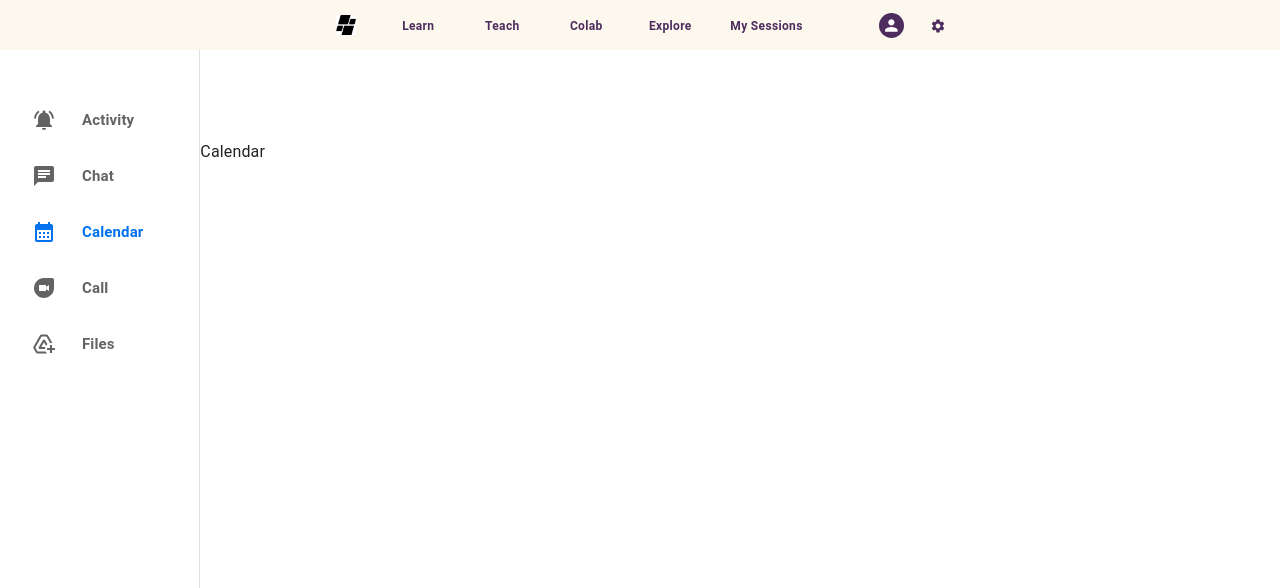
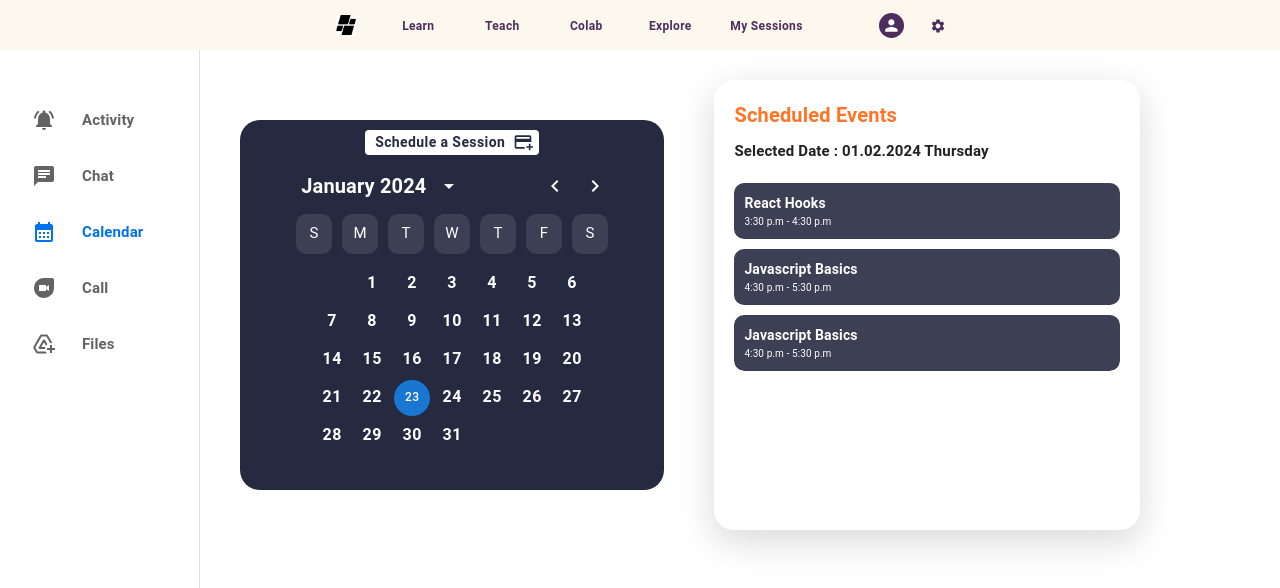
Before and after one commit to kunduanshuman07/SkillExchangePlatform, a React (Create React App) app in the folder fe/: page /learn/1/connect in a window 1280 px wide. Both pictures are taken after a click on the item "Calendar". Shown: the top 588 px of the page. Built offline with nearby package versions, Linux system fonts and the light colour scheme; the HTML template or start-up script is replaced by a standard one.

Commit message:
Calendar Drawer Item done

```diff
--- a/fe/package.json
+++ b/fe/package.json
@@ -10,10 +10,12 @@
     "@mui/material": "^5.14.18",
     "@mui/x-charts": "^6.18.3",
     "@mui/x-data-grid": "^6.18.4",
+    "@mui/x-date-pickers": "^6.19.2",
     "@testing-library/jest-dom": "^5.17.0",
     "@testing-library/react": "^13.4.0",
     "@testing-library/user-event": "^13.5.0",
     "axios": "^1.6.2",
+    "dayjs": "^1.11.10",
     "eslint-plugin-prettier": "^5.1.2",
     "moment": "^2.30.1",
     "react": "^18.2.0",
--- /dev/null
+++ b/fe/src/components/Calendar.jsx
@@ -0,0 +1,58 @@
+import React from 'react'
+import { AdapterDayjs } from '@mui/x-date-pickers/AdapterDayjs';
+import { LocalizationProvider } from '@mui/x-date-pickers/LocalizationProvider';
+import { DateCalendar } from '@mui/x-date-pickers/DateCalendar';
+const Calendar = ({value, setValue}) => {
+    return (
+        <LocalizationProvider dateAdapter={AdapterDayjs}>
+            <DateCalendar
+                value={value}
+                onChange={(newValue) => setValue(newValue)}
+                sx={{
+                    width: "350px",
+                    ".css-dplwbx-MuiPickersCalendarHeader-label": {
+                        fontSize: "20px",
+                        fontWeight: "bold",
+                    },
+                    ".css-12mkn7b-MuiButtonBase-root-MuiIconButton-root-MuiPickersCalendarHeader-switchViewButton ": {
+                        color: "white",
+                    },
+                    ".css-sf5j28-MuiButtonBase-root-MuiIconButton-root-MuiPickersCalendarHeader-switchViewButton": {
+                        color: "white",
+                    },
+                    ".css-kg9q0s-MuiButtonBase-root-MuiIconButton-root-MuiPickersArrowSwitcher-button": {
+                        color: "white",
+                    },
+                    ".css-1nkg345-MuiButtonBase-root-MuiIconButton-root-MuiPickersArrowSwitcher-button": {
+                        color: "white"
+                    },
+                    ".css-i5q14k-MuiDayCalendar-header ": {
+                        marginTop: "5px"
+                    },
+                    ".css-rhmlg1-MuiTypography-root-MuiDayCalendar-weekDayLabel": {
+                        color: "white",
+                        fontSize: "15px",
+                        margin: "0px 5px",
+                        backgroundColor: "#3D3F54",
+                        borderRadius: "10px",
+                    },
+                    ".css-12p2adl-MuiDayCalendar-monthContainer": {
+                        padding: "10px"
+                    },
+                    ".css-1u23akw-MuiButtonBase-root-MuiPickersDay-root": {
+                        color: "white",
+                        fontSize: "16px",
+                        fontWeight: "bold",
+                    },
+                    ".css-jgls56-MuiButtonBase-root-MuiPickersDay-root": {
+                        color: "white",
+                    },
+                    ".css-jgls56-MuiButtonBase-root-MuiPickersDay-root:not(.Mui-selected) ": {
+                        border: "1px solid white",
+                    }
+                }} />
+        </LocalizationProvider>
+    )
+}
+
+export default Calendar
--- a/fe/src/components/ConnectCalendar.jsx
+++ b/fe/src/components/ConnectCalendar.jsx
@@ -1,9 +1,133 @@
-import React from 'react'
-
+import * as React from 'react';
+import styled from 'styled-components';
+import { Box, Button, Typography } from '@mui/material';
+import Calendar from './Calendar';
+import dayjs from 'dayjs';
+import AddCardIcon from '@mui/icons-material/AddCard';
 const ConnectCalendar = () => {
+  const [value, setValue] = React.useState(dayjs());
   return (
-    <div>ConnectCalendar</div>
-  )
+    <Root>
+      <Box className='calendar-container'>
+        <Box className='calendar'>
+          <Button endIcon={<AddCardIcon />} className='schedule-btn'>Schedule a Session</Button>
+          <Calendar value={value} setValue={setValue} />
+        </Box>
+        <Box className='events'>
+          <Box className='event-header'>
+            <Typography className='event-header-text'>Scheduled Events</Typography>
+          </Box>
+          <Box className='event-content'>
+            <Box className='event-content-header'>
+              <Typography className='date-selection'>Selected Date : 01.02.2024 Thursday</Typography>
+            </Box>
+            <Box className='event-desc'>
+              <Box className='event'>
+                <Typography className='event-text'>React Hooks</Typography>
+                <Typography className='event-time'>3:30 p.m - 4:30 p.m</Typography>
+              </Box>
+              <Box className='event'>
+                <Typography className='event-text'>Javascript Basics</Typography>
+                <Typography className='event-time'>4:30 p.m - 5:30 p.m</Typography>
+              </Box>
+              <Box className='event'>
+                <Typography className='event-text'>Javascript Basics</Typography>
+                <Typography className='event-time'>4:30 p.m - 5:30 p.m</Typography>
+              </Box>
+            </Box>
+          </Box>
+        </Box>
+      </Box>
+    </Root>
+  );
 }
 
-export default ConnectCalendar
+const Root = styled.div`
+.calendar-container{
+  display: flex;
+  margin-left: 100px;
+}
+.event-text{
+  color: white;
+  font-size: 14px;
+  font-weight: bold;
+}
+.event-time{
+  color: white;
+  font-size: 10px;
+}
+.event{
+  display: flex;
+  flex-direction: column;
+  background-color: #3D3F54;
+  padding: 10px;
+  margin-top: 10px;
+  border-radius: 10px;
+}
+.event-desc{
+  margin-top: 10px;
+  border-radius: 10px;
+  display: flex;
+  flex-direction: column;
+  overflow-y: auto;
+  max-height: 100%;
+}
+.date-selection{
+  font-size: 15px;
+  font-weight: bold;
+}
+.event-content{
+  display: flex;
+  flex-direction: column;
+  margin-top: 10px;
+  max-height: 370px;
+  overflow: hidden;
+}
+.event-header-text{
+  font-size: 20px;
+  font-weight: bold;
+  color: #FF7426;
+}
+.event-header{
+  display: flex;
+  flex-direction: column;
+}
+.events{
+  width: 50%;
+  margin-top: -60px;
+  margin-left: 50px;
+  box-shadow: 0px 11px 35px 2px rgba(0, 0, 0, 0.14);
+  border-radius: 20px;
+  padding: 20px;
+  min-height: 450px;
+  max-height: 450px;
+  display: flex;
+  flex-direction: column;
+  cursor: pointer;
+}
+.schedule-btn{
+  font-size: 14px;
+  font-weight: bold;
+  text-transform: none;
+  color: #252A40;
+  background-color: white;
+  padding: 0px 10px;
+  margin: 0px auto;
+  &:hover{
+    color: white;
+  }
+}
+.calendar{
+  background-color: #252A40;
+  border-radius: 20px;
+  padding: 10px;
+  color: white;
+  margin-top: -20px;
+  width: 50%;
+  height: 370px;
+  display: flex;
+  flex-direction: column;
+}
+`
+
+export default ConnectCalendar;
--- a/fe/src/components/ConnectChat.jsx
+++ b/fe/src/components/ConnectChat.jsx
@@ -5,10 +5,15 @@ import FiberManualRecordIcon from '@mui/icons-material/FiberManualRecord';
 import Person3Icon from '@mui/icons-material/Person3';
 import HelpIcon from '@mui/icons-material/Help';
 import SendIcon from '@mui/icons-material/Send';
+import { useNavigate } from 'react-router-dom';
 const ConnectChat = () => {
+  const navigate = useNavigate();
+  const handleViewProfile = () => {
+    navigate('/learn/xyz');
+  }
   return (
     <Root>
-      <Box className='container'>
+      <Box className='connectchat-container'>
         <Box className='header'>
           <Avatar alt='Anshuman Kundu' src='' className='header-avatar'>MN</Avatar>
           <Box className='header-desc'>
@@ -16,7 +21,7 @@ const ConnectChat = () => {
             <Button startIcon={<FiberManualRecordIcon style={{ fontSize: "10px" }} />} className='avail-btn'>Available</Button>
           </Box>
           <Button className='course-desc' endIcon={<HelpIcon />}>React.js Course</Button>
-          <Button startIcon={<Person3Icon style={{}} />} className='profile-btn'>View Profile</Button>
+          <Button startIcon={<Person3Icon style={{}} />} className='profile-btn' onClick={handleViewProfile}>View Profile</Button>
         </Box>
         <Box className='chat-container'>
           <Box className='tutor-chat'>
@@ -63,18 +68,19 @@ const ConnectChat = () => {
 }
 
 const Root = styled.div`
-.container{
+.connectchat-container{
   displaY: flex;
   flex-direction: column;
-  margin-left: 150px;
+  margin-left: 80px;
   cursor: pointer;
+  margin-top: -70px;
 }
 .chat-avatar{
   margin: 7px 0px 0px 0px;
 }
 .stud-msg{
   margin: auto 10px;
-  background-color: #d0d7de;
+  background-color: #cdebf7;
   padding: 2px 10px;
   font-size: 14px;
   border-radius: 10px;
```
Also changed, not shown: 1 other file (tests, documents, lock files or other folders).
